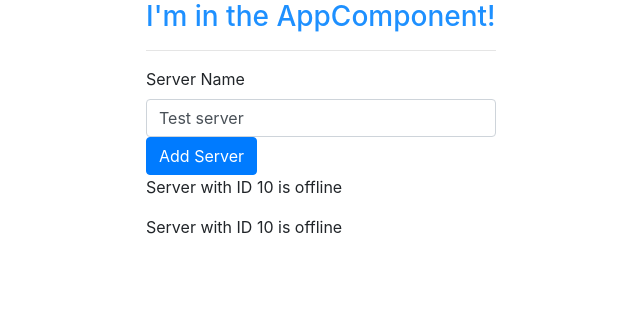
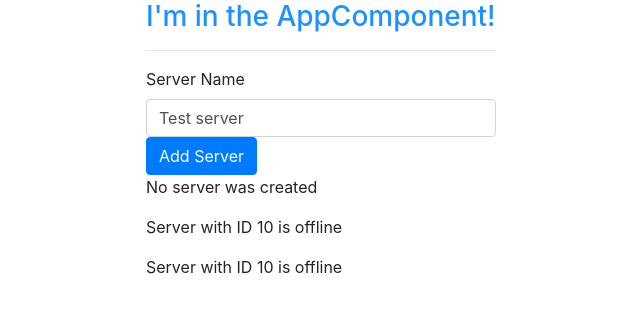
Before and after one commit to sammyl720/udemy-angular, an Angular app: page / in a window 1280 px wide. Shown: the top 312 px of the page, without its empty margins (209-849 px from the left). Built offline with nearby package versions, Linux system fonts and the light colour scheme.

Commit message:
ngIf and else local reference

```diff
--- a/src/app/servers/servers.component.html
+++ b/src/app/servers/servers.component.html
@@ -8,6 +8,11 @@
 <button class="btn btn-primary" [disabled]="!allowNewServer" (click)="onCreateServer()">Add Server</button>
 <!-- <p>{{ serverCreationStatus }}</p> -->
 <!-- *ngIf is a structural directive; it changes the structure of the dom. Noted by the asterix -->
-<p *ngIf="serverCreated">Server was created, server name is {{ serverName }}</p>
+<p *ngIf="serverCreated; else noServer">Server was created, server name is {{ serverName }}</p>
+
+<!-- # local reference -->
+<ng-template #noServer>
+    <p>No server was created</p>
+</ng-template>
 <app-server></app-server>
 <app-server></app-server>
```
